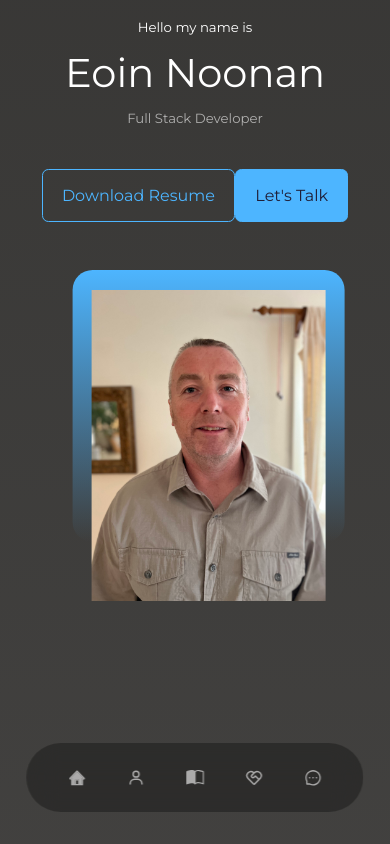
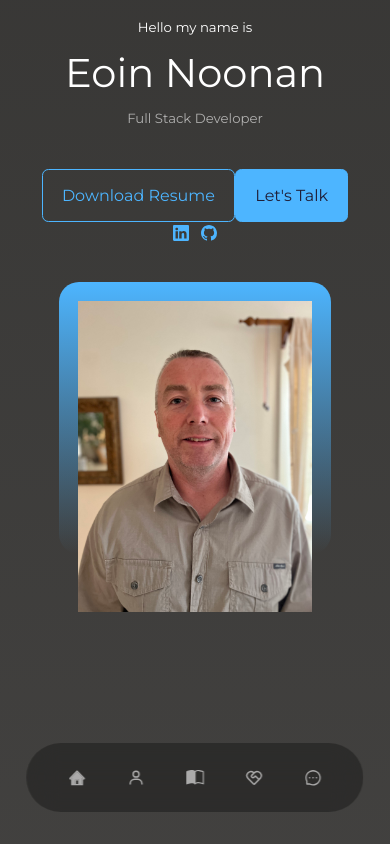
Before and after one commit to eoinmoney78/react-portfolio-website-1, a React (Create React App) app: page / in a window 390 px wide. Shown: the top 844 px of the page. Built offline with nearby package versions, Linux system fonts and the light colour scheme.

Commit message:
headersocials fix

```diff
--- a/src/components/header/header.css
+++ b/src/components/header/header.css
@@ -33,7 +33,7 @@ header {
     align-items: center;
     gap: 0.8rem;
     position: absolute;
-    left: 0;
+    left: 16rem;
     bottom: 3rem;
 
 }
@@ -84,7 +84,23 @@ header {
     header{
         height: 100vh;
     }
-    .header_socials,
+    .me {
+        /* Adjust the positioning and maybe other properties for the image */
+        left: 50%;
+        transform: translate(-50%, 0); /* Center the image horizontally */
+        margin-top: 2rem; /* Adjust as needed */
+        margin-bottom: 1.5rem; /* Space between the image and the socials, adjust as needed */
+    }
+    .header_socials {
+        display: flex;
+        flex-direction: row; /* Making it row on small screens */
+        justify-content: center; /* Center the social icons horizontally */
+        position: static; /* Removing absolute positioning */
+        gap: 0.8rem; /* Adjust spacing between icons as needed */
+    }
+    .header_socials::after {
+        display: none; /* Removing the vertical line since it's now a row */
+    }
     .scroll_down {
         display: none;
     }
```
